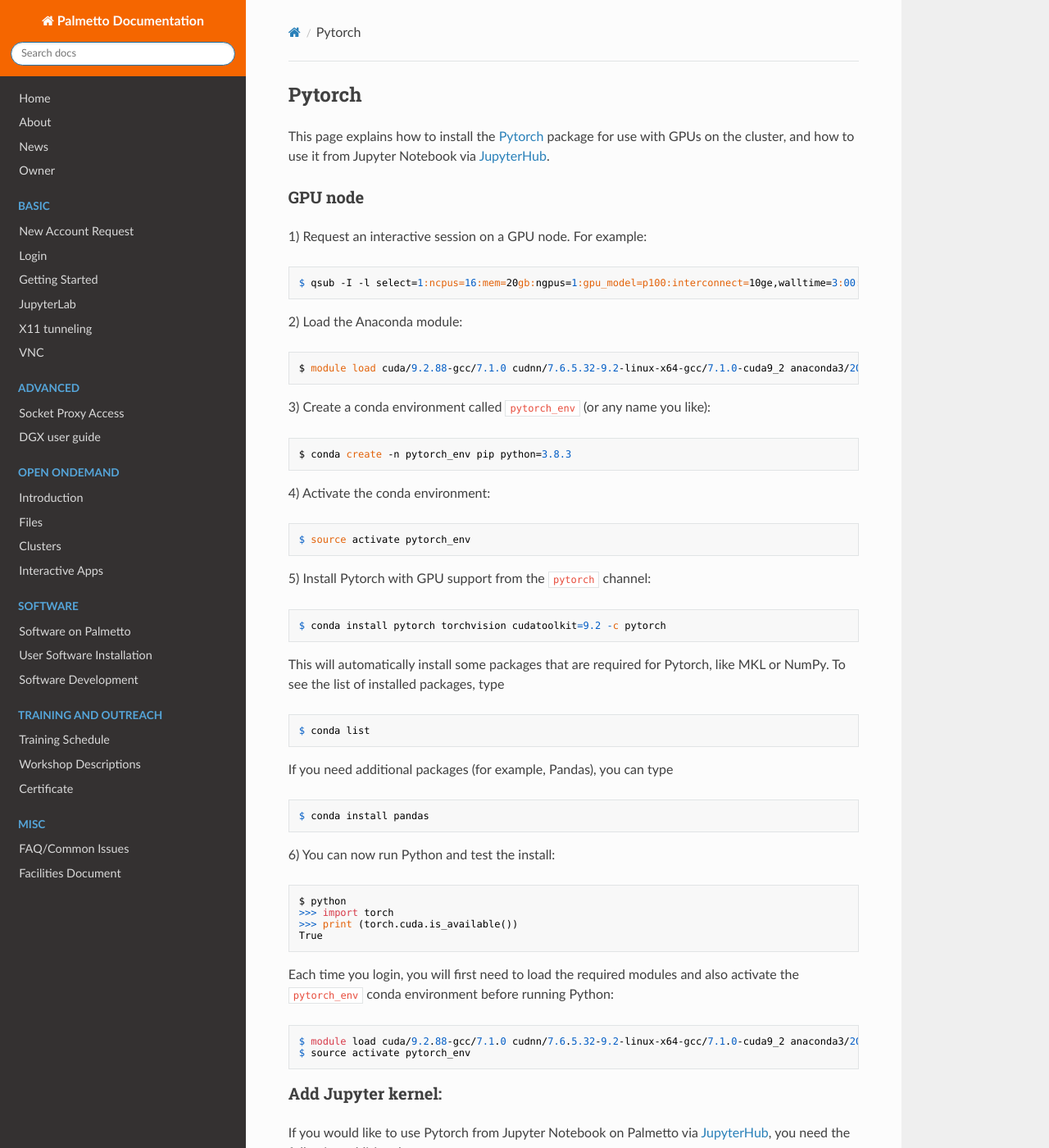
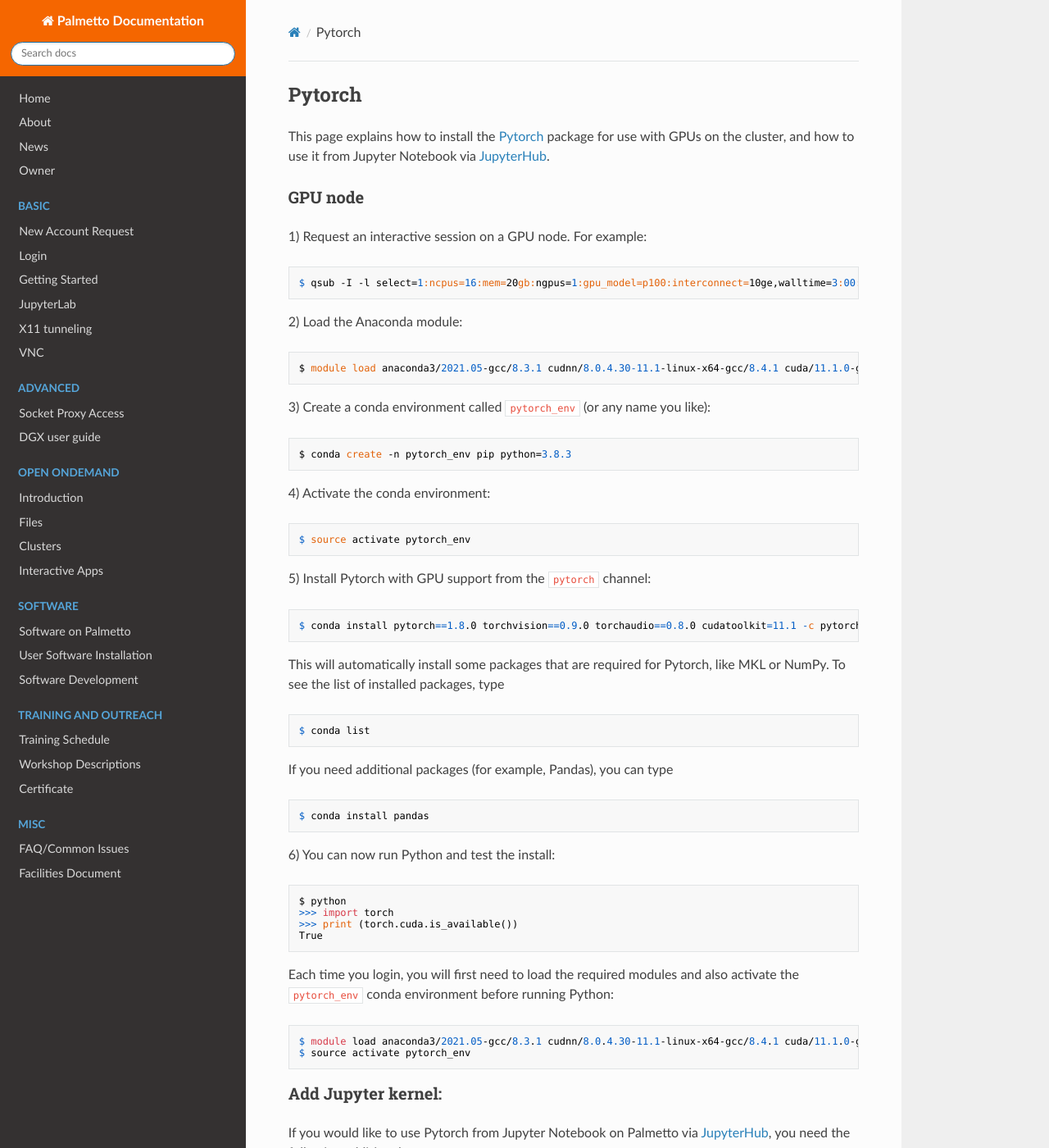
Before and after one commit to clemsonciti/palmetto-documentation, an MkDocs documentation site: the page built from docs/software/packages/pytorch.md, in a window 1280 px wide and 1400 px high. Shown: the whole window at 82% size. Built offline with MkDocs 1.6.1, drawn with Linux system fonts in a browser that asks for light colours; nearby versions of some CDN libraries.

Commit message:
Update pytorch.md

```diff
--- a/docs/software/packages/pytorch.md
+++ b/docs/software/packages/pytorch.md
@@ -13,7 +13,7 @@
 
 2) Load the Anaconda module:
 ~~~
-$ module load cuda/9.2.88-gcc/7.1.0 cudnn/7.6.5.32-9.2-linux-x64-gcc/7.1.0-cuda9_2 anaconda3/2019.10-gcc/8.3.1
+$ module load anaconda3/2021.05-gcc/8.3.1 cudnn/8.0.4.30-11.1-linux-x64-gcc/8.4.1 cuda/11.1.0-gcc/8.3.1
 ~~~
 
 3) Create a conda environment called `pytorch_env` (or any name you like):
@@ -28,7 +28,7 @@
 
 5) Install Pytorch with GPU support from the `pytorch` channel:
 ~~~
-$ conda install pytorch torchvision cudatoolkit=9.2 -c pytorch
+$ conda install pytorch==1.8.0 torchvision==0.9.0 torchaudio==0.8.0 cudatoolkit=11.1 -c pytorch -c conda-forge
 ~~~
 
 This will automatically install some packages that are required for Pytorch, like MKL or NumPy. To see the list of installed packages, type
@@ -56,7 +56,7 @@
 running Python:
 
 ~~~
-$ module load cuda/9.2.88-gcc/7.1.0 cudnn/7.6.5.32-9.2-linux-x64-gcc/7.1.0-cuda9_2 anaconda3/2019.10-gcc/8.3.1
+$ module load anaconda3/2021.05-gcc/8.3.1 cudnn/8.0.4.30-11.1-linux-x64-gcc/8.4.1 cuda/11.1.0-gcc/8.3.1
 $ source activate pytorch_env
 ~~~
 
```
